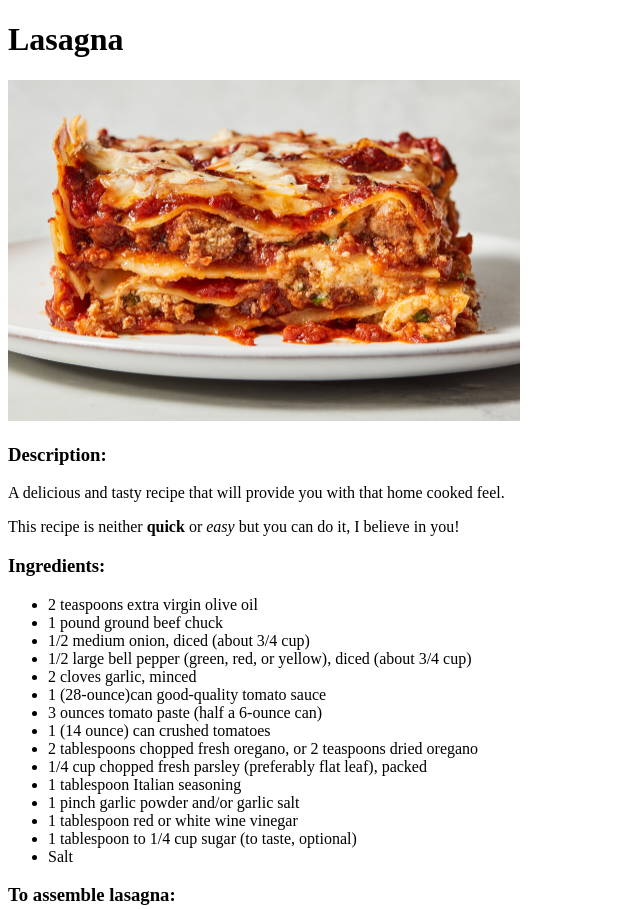
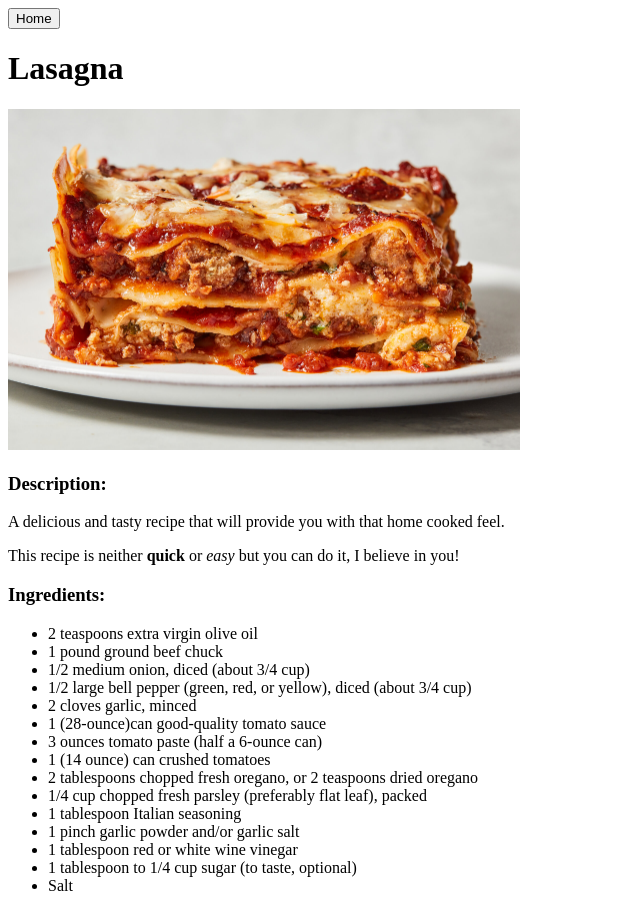
Before and after one commit to MikeLuvsCake/odin-recipes, a plain HTML site: page lasagna.html in a window 1280 px wide. Shown: the top 909 px of the page, without its empty margins (0-640 px from the left). Drawn offline with Linux system fonts and the light colour scheme.

Commit message:
Add Home button for lasagna
To make navigating the site easier

```diff
--- a/lasagna.html
+++ b/lasagna.html
@@ -4,10 +4,14 @@
     <meta charset="UTF-8">
     <meta name="viewport" content="width=device-width, initial-scale=1.0">
     <title>Lasagna</title>
+    <link rel="stylesheet" href="styles.css">
 </head>
 <body>
+    <a href="./index.html">
+        <button class="home">Home</button>
+    </a>
     <h1>Lasagna</h1>
-    <img src="images/lasagna.jpg" alt="A plate of cooked lasagna" width="512" height="341">
+    <img src="images/lasagna.jpg" alt="A plate of cooked lasagna" height="341" width="512">
     <h3>Description:</h3>
         <p>A delicious and tasty recipe that will provide you with that home cooked feel.</p>
         <p>This recipe is neither <strong>quick</strong> or <em>easy</em> but you can do it, I believe in you!</p>
```
Also changed, not shown: index.html (+3 -2 lines).
